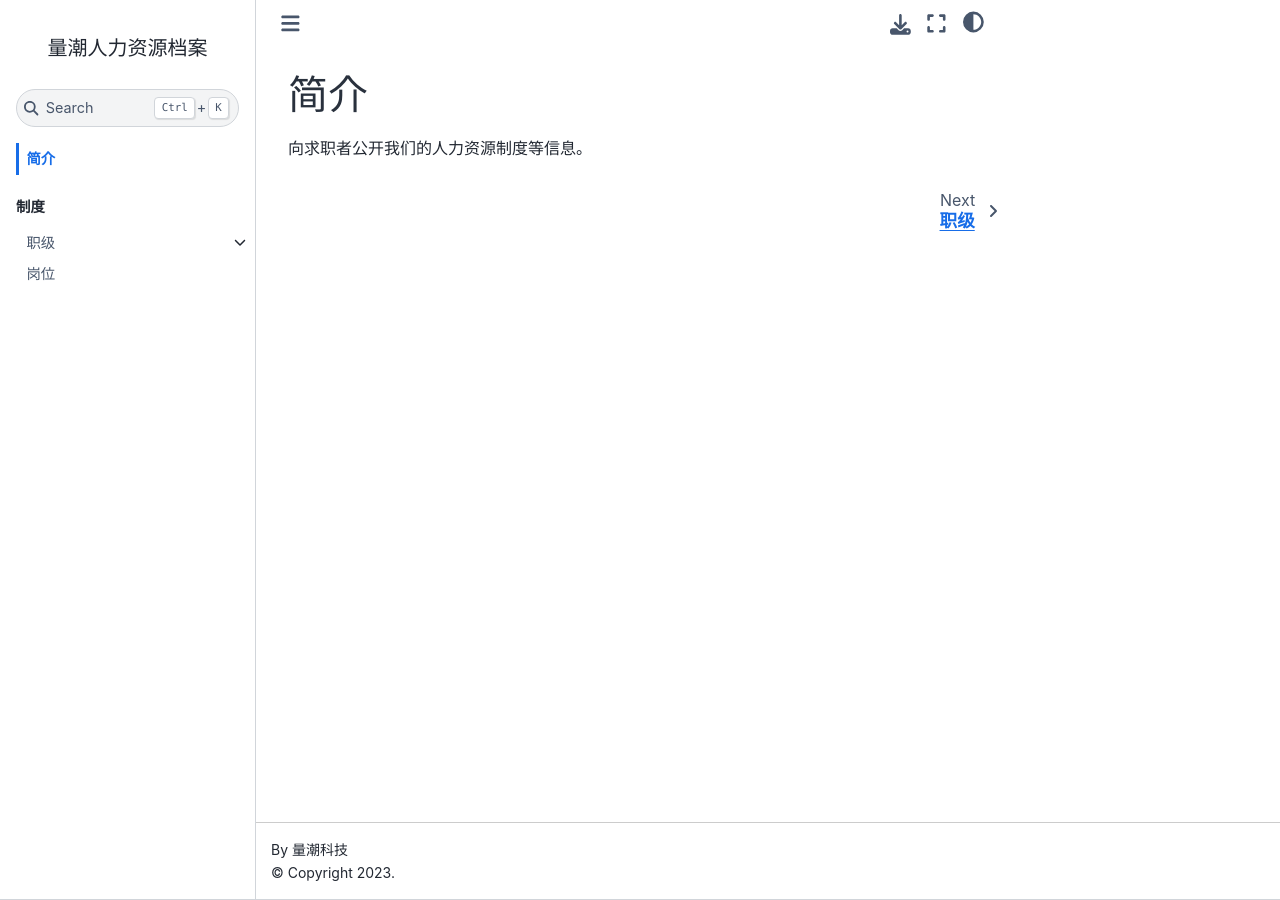
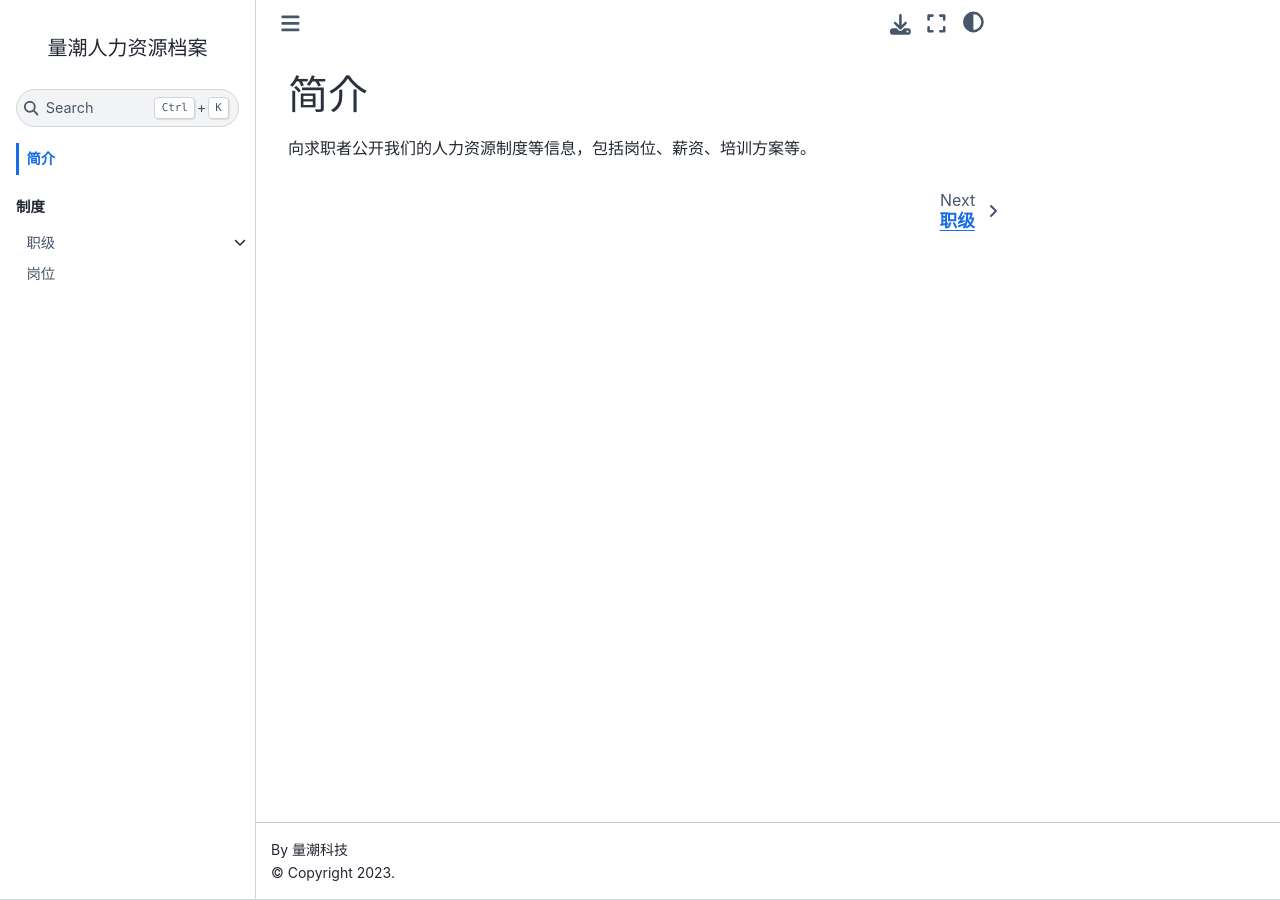
Before and after one commit to quanttide/quanttide-profile-of-human-resources, a Jupyter Book: the page built from index.md, in a window 1280 px wide. Built offline with Jupyter Book 1.0.4 settings and Sphinx 7.4.7 and the Sphinx Book theme 1.1.4, drawn with Linux system fonts in a browser that asks for light colours.

Commit message:
Update index.md

```diff
--- a/index.md
+++ b/index.md
@@ -1,3 +1,3 @@
 # 简介
 
-向求职者公开我们的人力资源制度等信息。
+向求职者公开我们的人力资源制度等信息，包括岗位、薪资、培训方案等。
```
